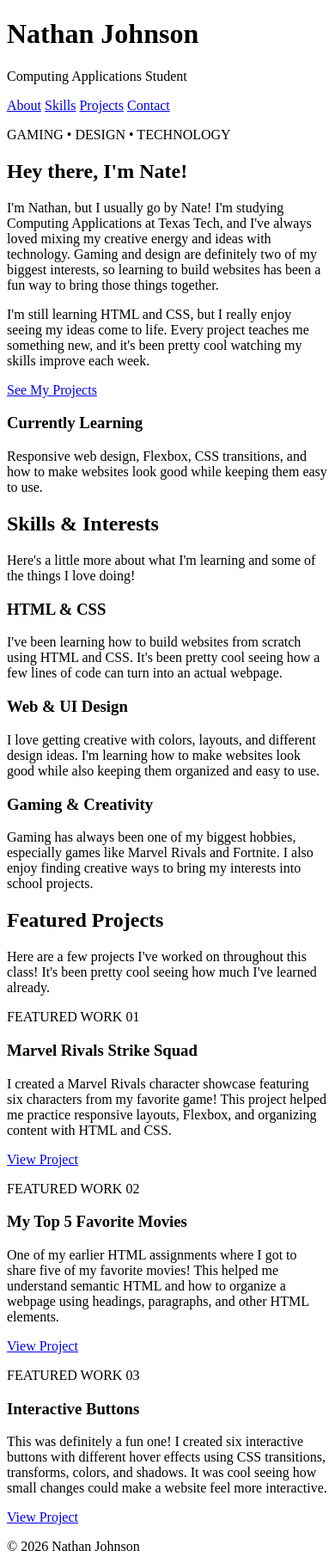
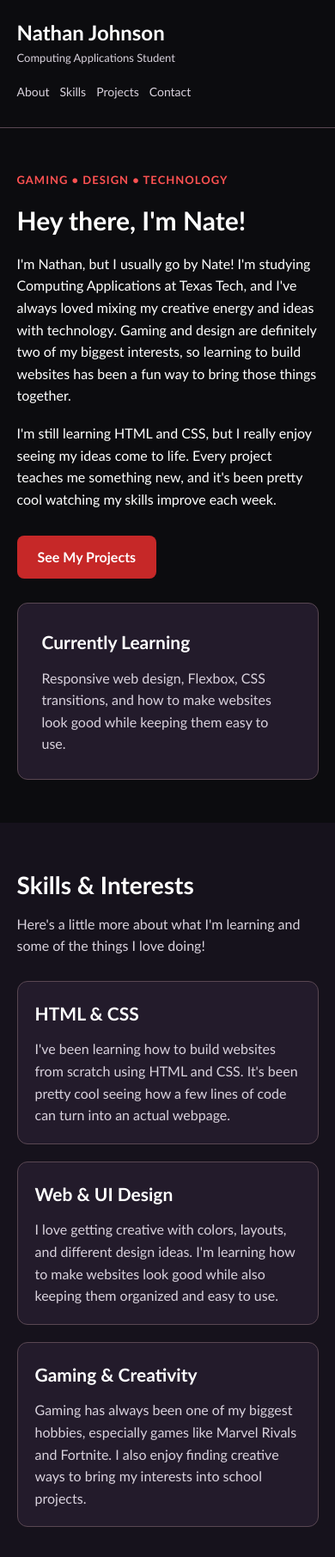
Before and after one commit to natekayne/cmpa-3304-course-portfolio, a plain HTML site: page project-01/index.html in a window 390 px wide. Shown: the top 1811 px of the page at 86% size. Drawn offline with Linux system fonts and the light colour scheme.

Commit message:
Finalize Project 01 portfolio design and contact section
Completed responsive portfolio styling, interactive hover effects, accessibility improvements, and contact information.

```diff
--- a/project-01/index.html
+++ b/project-01/index.html
@@ -211,12 +211,40 @@
 
     </main>
 
-    <!-- Footer -->
+
+    <!-- Contact and Footer -->
     <footer id="contact" class="site-footer">
-        <div class="container">
-            <p>&copy; 2026 Nathan Johnson</p>
+        <div class="container footer-inner">
+
+            <div class="footer-content">
+                <h2>Let's Connect!</h2>
+
+                <p>
+                    Thanks for checking out my page!
+                    I'm still learning and having fun with
+                    web design, so feel free to check out
+                    more of my projects on GitHub.
+                </p>
+
+                <a href="https://github.com/natekayne"
+                   target="_blank"
+                   rel="noopener noreferrer">
+                    My GitHub
+                </a>
+
+
+                <a href="mailto:joh84882@ttu.edu">
+                    Email Me
+                </a>
+
+                <p class="contact-email">
+                    Or email me directly at: joh84882@ttu.edu
+                </p>
+            </div>
+
+            <p class="copyright">
+                &copy; 2026 Nathan Johnson
+            </p>
+
         </div>
     </footer>
-
-</body>
-</html>
--- a/project-01/style.css
+++ b/project-01/style.css
@@ -0,0 +1,583 @@
+
+/* ==================================
+   Project 01: Personal Landing Page
+   Nathan Johnson
+   CMPA 3304 - Web Design
+   ================================== */
+
+/* My Color Palette */
+:root {
+    --background: #0C0C0F;
+    --section-background: #16121C;
+    --card-background: #231B2B;
+    --card-hover: #4B2D63;
+
+    --accent: #C62828;
+    --accent-hover: #991B1B;
+    --accent-light: #FF5252;
+
+    --text: #FFFFFF;
+    --muted: #D9D2DD;
+    --border: #594752;
+}
+
+/* Reset Default Browser Spacing */
+* {
+    margin: 0;
+    padding: 0;
+    box-sizing: border-box;
+}
+
+/* Smooth Scrolling */
+html {
+    scroll-behavior: smooth;
+}
+
+/* Main Page Styling */
+body {
+    background-color: var(--background);
+    color: var(--text);
+    font-family: "Trebuchet MS", Arial, sans-serif;
+    font-size: 16px;
+    line-height: 1.6;
+
+    min-height: 100vh;
+    display: flex;
+    flex-direction: column;
+}
+
+/* Keeps the Main Content Flexible */
+main {
+    flex: 1;
+}
+
+/* Centers Our Content */
+.container {
+    width: 90%;
+    max-width: 1050px;
+    margin: 0 auto;
+}
+
+/* Basic Link Colors */
+a {
+    color: var(--accent-light);
+}
+
+/* ==================================
+   Header and Navigation
+   ================================== */
+
+/* Header Border */
+.site-header {
+    border-bottom: 1px solid var(--border);
+}
+
+/* Flexbox Header Layout */
+.header-inner {
+    display: flex;
+    justify-content: space-between;
+    align-items: center;
+    flex-wrap: wrap;
+    gap: 24px;
+    padding: 24px 0;
+}
+
+/* My Name */
+.brand h1 {
+    font-size: 24px;
+    line-height: 1.2;
+    color: var(--text);
+}
+
+/* Student Subtitle */
+.brand p {
+    color: var(--muted);
+    font-size: 13px;
+    margin-top: 4px;
+}
+
+/* Navigation Layout */
+nav {
+    display: flex;
+    flex-wrap: wrap;
+    gap: 20px;
+}
+
+/* Navigation Links */
+nav a {
+    color: var(--muted);
+    text-decoration: none;
+    font-size: 16px;
+    padding-bottom: 4px;
+    border-bottom: 2px solid transparent;
+
+    transition: color 0.3s ease,
+                border-color 0.3s ease;
+}
+
+/* Navigation Hover Effect */
+nav a:hover {
+    color: var(--text);
+    border-bottom-color: var(--accent);
+}
+
+
+/* ==================================
+   About Me Section
+   ================================== */
+
+/* Flexbox Layout for About Me */
+.hero {
+    display: flex;
+    justify-content: space-between;
+    align-items: center;
+    gap: 48px;
+    padding-top: 80px;
+    padding-bottom: 80px;
+}
+
+/* Main Introduction */
+.hero-text {
+    flex: 2;
+    min-width: 0;
+}
+
+/* Small Text Above the Heading */
+.eyebrow {
+    color: var(--accent-light);
+    font-size: 13px;
+    font-weight: bold;
+    letter-spacing: 1px;
+}
+
+/* Main Introduction Heading */
+.hero h2 {
+    color: var(--text);
+    font-size: 48px;
+    line-height: 1.2;
+    margin: 12px 0 20px;
+}
+
+/* Introduction Paragraphs */
+.hero-text p {
+    margin-bottom: 18px;
+}
+
+/* Currently Learning Card */
+.hero-note {
+    flex: 1;
+    min-width: 0;
+    background-color: var(--card-background);
+    border: 1px solid var(--border);
+    border-radius: 12px;
+    padding: 28px;
+}
+
+/* Card Heading */
+.hero-note h3 {
+    color: var(--text);
+    font-size: 21px;
+    margin-bottom: 12px;
+}
+
+/* Card Paragraph */
+.hero-note p {
+    color: var(--muted);
+}
+
+/* See My Projects Button */
+.button {
+    display: inline-block;
+    background-color: var(--accent);
+    color: var(--text);
+    text-decoration: none;
+    font-weight: bold;
+
+    padding: 12px 24px;
+    margin-top: 12px;
+    border-radius: 8px;
+
+    transition: background-color 0.3s ease,
+                transform 0.3s ease,
+                box-shadow 0.3s ease;
+}
+
+/* Button Hover Effect */
+.button:hover {
+    background-color: var(--accent-hover);
+    transform: translateY(-4px);
+    box-shadow: 0 8px 18px rgba(0, 0, 0, 0.4);
+}
+
+
+/* ==================================
+   General Section Styling
+   ================================== */
+
+/* Spacing for Main Sections */
+.section {
+    padding: 70px 0;
+}
+
+/* Alternate Section Background */
+.section-alt {
+    background-color: var(--section-background);
+}
+
+/* Section Headings */
+.section h2 {
+    color: var(--text);
+    font-size: 32px;
+    margin-bottom: 10px;
+}
+
+/* Small Introduction Under Headings */
+.section-intro {
+    color: var(--muted);
+    font-size: 16px;
+    margin-bottom: 28px;
+}
+
+/* ==================================
+   Skills and Interests
+   ================================== */
+
+/* Flexbox Layout for Skill Cards */
+.skills-list {
+    display: flex;
+    flex-wrap: wrap;
+    gap: 20px;
+}
+
+/* Individual Skill Cards */
+.skill-card {
+    flex: 1 1 230px;
+    background-color: var(--card-background);
+    border: 1px solid var(--border);
+    border-radius: 12px;
+    padding: 24px;
+
+    transition: background-color 0.3s ease,
+                border-color 0.3s ease,
+                transform 0.3s ease;
+}
+
+/* Skill Card Headings */
+.skill-card h3 {
+    color: var(--text);
+    font-size: 21px;
+    margin-bottom: 12px;
+}
+
+/* Skill Card Paragraphs */
+.skill-card p {
+    color: var(--muted);
+    font-size: 16px;
+}
+
+/* Interactive Hover Effect */
+.skill-card:hover {
+    background-color: var(--card-hover);
+    border-color: var(--accent);
+    transform: translateY(-4px);
+}
+
+
+/* ==================================
+   Featured Projects
+   ================================== */
+
+/* Flexbox Layout for Projects */
+.project-list {
+    display: flex;
+    flex-wrap: wrap;
+    gap: 20px;
+}
+
+/* Individual Project Cards */
+.project-card {
+    flex: 1 1 250px;
+    background-color: var(--card-background);
+    border: 1px solid var(--border);
+    border-radius: 12px;
+    padding: 24px;
+
+    /* Keeps each card's link near the bottom */
+    display: flex;
+    flex-direction: column;
+
+    transition: transform 0.3s ease,
+                border-color 0.3s ease,
+                box-shadow 0.3s ease;
+}
+
+/* Featured Work Labels */
+.project-number {
+    color: var(--accent-light);
+    font-size: 13px;
+    font-weight: bold;
+    letter-spacing: 1px;
+    margin-bottom: 12px;
+}
+
+/* Project Titles */
+.project-card h3 {
+    color: var(--text);
+    font-size: 21px;
+    margin-bottom: 12px;
+}
+
+/* Project Descriptions */
+.project-card p {
+    color: var(--muted);
+    font-size: 16px;
+}
+
+/* Keep Featured Work Labels Red */
+.project-card .project-number {
+    color: var(--accent-light);
+}
+
+/* View Project Links */
+.project-link {
+    display: inline-block;
+    align-self: flex-start;
+    color: var(--accent-light);
+    font-weight: bold;
+    text-decoration: none;
+
+    margin-top: auto;
+    padding-top: 20px;
+    padding-bottom: 4px;
+
+    border-bottom: 2px solid transparent;
+
+    transition: color 0.3s ease,
+                border-color 0.3s ease,
+                letter-spacing 0.3s ease;
+}
+
+/* Interactive Project Card Hover */
+.project-card:hover {
+    transform: translateY(-5px);
+    border-color: var(--accent);
+    box-shadow: 0 10px 20px rgba(0, 0, 0, 0.4);
+}
+
+/* Interactive Project Link Hover */
+.project-link:hover {
+    color: var(--text);
+    border-bottom-color: var(--accent);
+    letter-spacing: 0.5px;
+}
+
+
+/* ==================================
+   Contact and Footer
+   ================================== */
+
+/* Main Footer Background */
+.site-footer {
+    background-color: var(--section-background);
+    border-top: 1px solid var(--border);
+    padding: 48px 0;
+}
+
+/* Flexbox Footer Layout */
+.footer-inner {
+    display: flex;
+    justify-content: space-between;
+    align-items: flex-end;
+    gap: 32px;
+}
+
+/* Contact Content */
+.footer-content {
+    max-width: 620px;
+}
+
+/* Contact Heading */
+.site-footer h2 {
+    color: var(--text);
+    font-size: 26px;
+    margin-bottom: 12px;
+}
+
+/* Footer Paragraphs */
+.site-footer p {
+    color: var(--muted);
+    margin-bottom: 16px;
+}
+
+/* GitHub and Email Links */
+.site-footer a {
+    display: inline-block;
+    color: var(--accent-light);
+    font-weight: bold;
+    text-decoration: none;
+
+    margin-right: 20px;
+    padding-bottom: 4px;
+    border-bottom: 2px solid var(--accent);
+
+    transition: color 0.3s ease,
+                border-color 0.3s ease;
+}
+
+/* Footer Link Hover Effects */
+.site-footer a:hover {
+    color: var(--text);
+    border-bottom-color: var(--accent-light);
+}
+
+/* Copyright */
+.copyright {
+    color: var(--muted);
+    font-size: 13px;
+    white-space: nowrap;
+}
+
+
+/* ==================================
+   Responsive Design
+   ================================== */
+
+/* Tablets and Smaller Screens */
+@media (max-width: 760px) {
+
+    /* Stack Header and Navigation */
+    .header-inner {
+        flex-direction: column;
+        align-items: flex-start;
+        gap: 18px;
+    }
+
+    /* Give Navigation Room to Wrap */
+    nav {
+        width: 100%;
+        gap: 16px;
+    }
+
+    /* Stack About Me and Currently Learning */
+    .hero {
+        flex-direction: column;
+        align-items: stretch;
+        gap: 28px;
+        padding-top: 50px;
+        padding-bottom: 50px;
+    }
+
+    /* Make Heading Fit Smaller Screens */
+    .hero h2 {
+        font-size: 36px;
+    }
+
+    /* Keep Currently Learning Card Full Width */
+    .hero-note {
+        width: 100%;
+    }
+
+    /* Stack Skills Cards */
+    .skill-card {
+        flex: 1 1 100%;
+    }
+
+    /* Stack Featured Project Cards */
+    .project-card {
+        flex: 1 1 100%;
+    }
+
+    /* Reduce Section Spacing */
+    .section {
+        padding: 50px 0;
+    }
+
+    /* Stack Contact and Copyright */
+    .footer-inner {
+        flex-direction: column;
+        align-items: flex-start;
+        gap: 24px;
+    }
+
+    /* Allow Copyright Text to Wrap */
+    .copyright {
+        white-space: normal;
+    }
+}
+
+/* Extra Small Phone Screens */
+@media (max-width: 420px) {
+
+    /* Smaller Navigation Spacing */
+    nav {
+        gap: 12px;
+    }
+
+    nav a {
+        font-size: 14px;
+    }
+
+    /* Smaller Main Heading */
+    .hero h2 {
+        font-size: 30px;
+    }
+
+    /* Smaller Section Headings */
+    .section h2 {
+        font-size: 28px;
+    }
+
+    /* Slightly Smaller Card Padding */
+    .skill-card,
+    .project-card {
+        padding: 20px;
+    }
+
+    /* Keep Footer Links Organized */
+    .site-footer a {
+        margin-right: 12px;
+    }
+}
+
+
+/* ==================================
+   Extra 1: Keyboard Accessibility
+   ================================== */
+
+/* Makes links easier to see when using Tab */
+a:focus-visible {
+    outline: 3px solid var(--accent-light);
+    outline-offset: 4px;
+    border-radius: 4px;
+}
+
+
+/* ==================================
+   Extra 2: Reduced Motion
+   ================================== */
+
+/* Respects the user's reduced-motion setting */
+@media (prefers-reduced-motion: reduce) {
+
+    /* Disable smooth scrolling */
+    html {
+        scroll-behavior: auto;
+    }
+
+    /* Remove animated transitions */
+    nav a,
+    .button,
+    .skill-card,
+    .project-card,
+    .project-link,
+    .site-footer a {
+        transition: none;
+    }
+
+    /* Remove movement on hover */
+    .button:hover,
+    .skill-card:hover,
+    .project-card:hover {
+        transform: none;
+    }
+}
```
